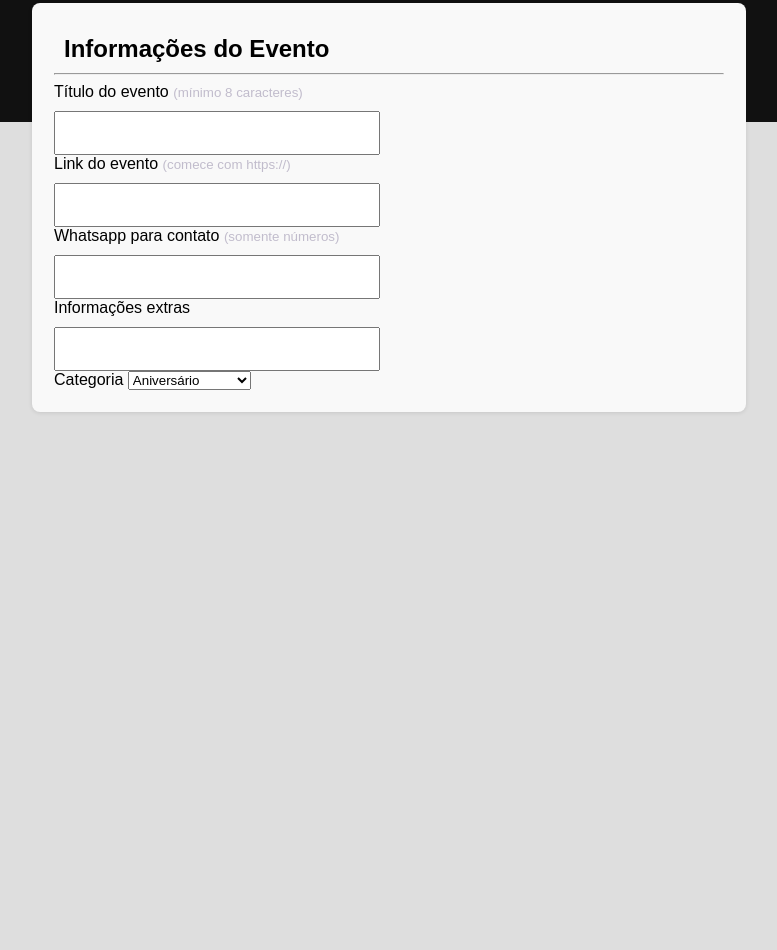
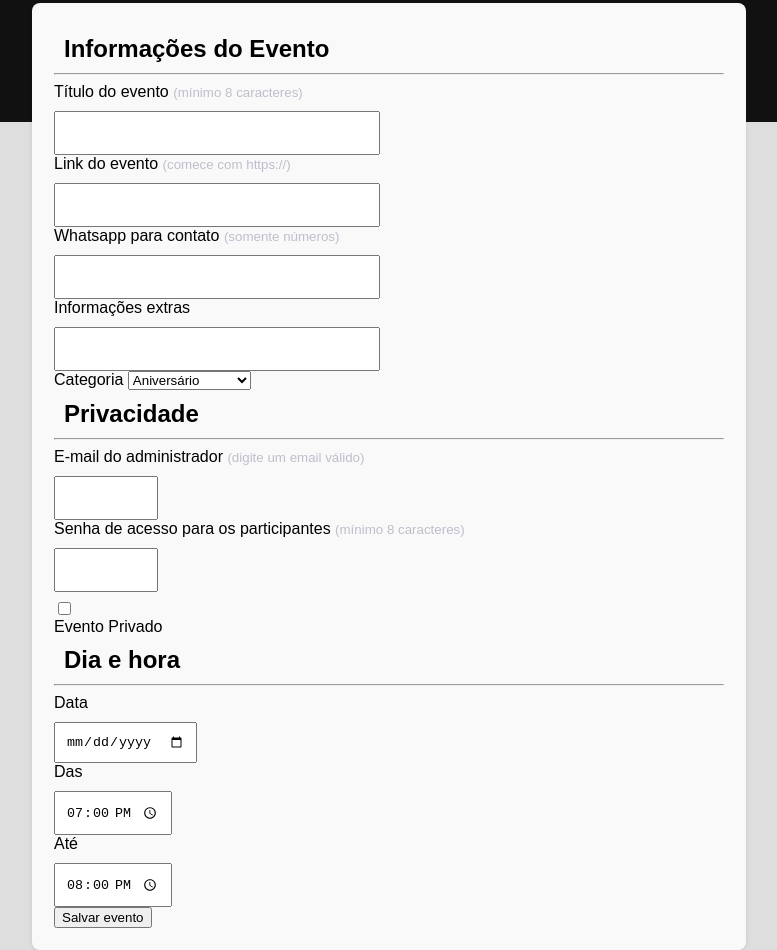
Before and after one commit to Katrisbug/cadastro-de-evento, a plain HTML site: page index.html in a window 1280 px wide. Shown: the part 208-1158 px from the top of the page, without its empty margins (288-1065 px from the left). Before the commit the page ends 800 px from the top, so only its background shows below. Drawn offline with Linux system fonts and the light colour scheme.

Commit message:
privacidade, dia e hora

```diff
--- a/index.html
+++ b/index.html
@@ -19,7 +19,8 @@
             <label for="text">Título do evento <small>(mínimo 8 caracteres)</small></label>
 
             <input type="text" id="text"
-            text="text" style="width: 45%; height: 20px; font-size: 10px;">
+            text="text" minlength="8" maxlength="8"
+            style="width: 45%; height: 20px; font-size: 10px;">
 
             <label for="link">Link do evento <small>(comece com https://)</small></label>
 
@@ -49,6 +50,47 @@
             </select>
 
         </form>
+
+    <div>
+        <h2>Privacidade</h2>
+        <hr>
+
+        <form>
+            <label for="e-mail">E-mail do administrador <small>(digite um email válido)</small></label>
+
+            <input type="email" id="E-mail" name="E-mail"
+            style="width: 12%; height:20px; font-size:10px;">
+
+            <label for="senha">Senha de acesso para os participantes <small>(mínimo 8 caracteres)</small></label>
+
+            <input type="password" id="senha" name="senha"
+            minlength="8" maxlength="8"
+            style="width: 12%; height:20px; font-size:10px;">
+
+            <label>
+                <input type="checkbox" name="eventoprivado" value="eventoprivado"> Evento Privado
+            </label>
+        </form>
+
+    <div>
+        <h2>Dia e hora</h2>
+        <hr>
+
+        <form>
+            <label for="data">Data</label>
+            <input type="date" id="data" name="data">
+
+            <label for="das">Das</label>
+            <input type="time" id="das" name="das" value="19:00">
+
+            <label for="ate">Até</label>
+            <input type="time" id="ate" name="ate" value="20:00">
+
+            <button type="submit">Salvar evento</button>
+
+        </form>
+    </div>
+    </div>
     </div>
 </div>
 </body>
```
